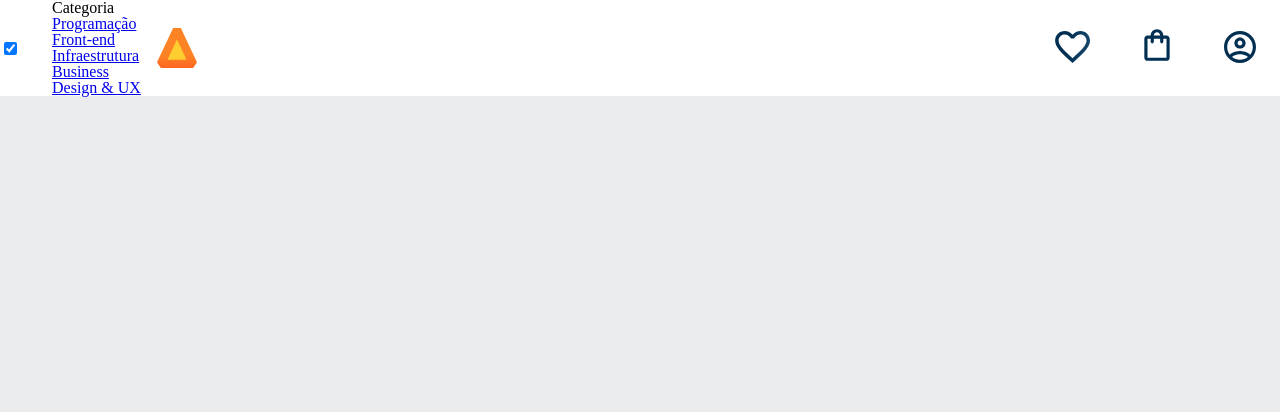
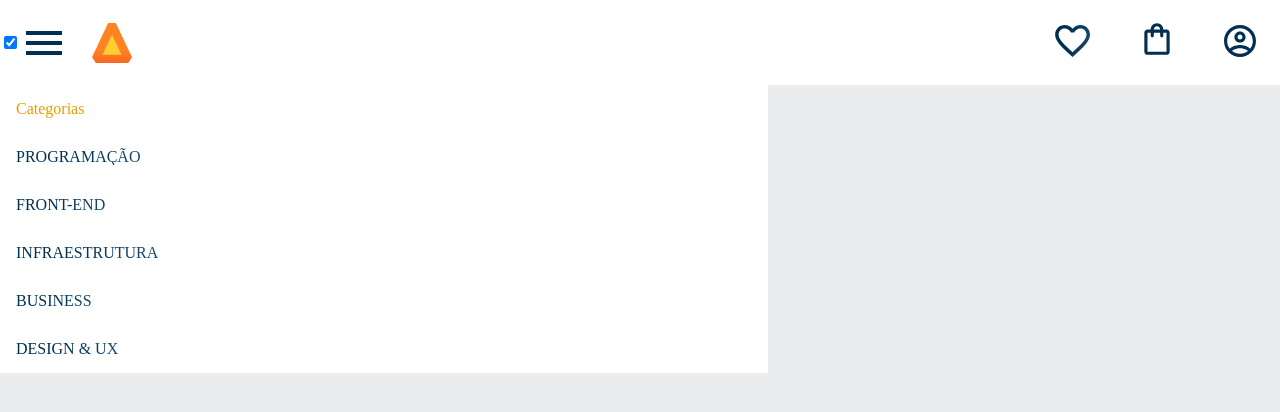
Before and after one commit to gabymunhoz/AluraBooksG, a plain HTML site: page index.html in a window 1280 px wide. Both pictures are taken after a click on the checkbox 10 px from the left and 42 px from the top of the page. Drawn offline with Linux system fonts and the light colour scheme.

Commit message:
Add files via upload

```diff
--- a/index.html
+++ b/index.html
@@ -12,12 +12,15 @@
     <body>
         <header class="cabeçalho">
             <div class="container">
-                <input type="checkbox" id="menu" class="container__botao">
+                <input type="checkbox" id="menu" class="container__botao" />
                 <label for="menu">
-                    <span class="cabeçalho_menu_hamburguer container__imagem"></span>
+                  <span class="cabeçalho__menu-hamburguer container__imagem"></span>
                 </label>
+
+                <img src="img/Frame 143.png" alt="Logo da AluraBooks" class="container__imagem" />
+
             <ul class="lista-menu">
-                    <li class="lista-menu__titulo">Categoria</li>
+                <li class="lista-menu__titulo">Categorias</li>
                 <li class="lista-menu__item">
                   <a href="#" class="lista-menu__link">Programação</a>
                 </li>
@@ -34,13 +37,15 @@
                   <a href="#" class="lista-menu__link">Design & UX</a>
                 </li>
               </ul>
-                    <img src="img/Logo.svg" alt="Logo do AluraBooks" class="container__imagem">
+
+
         </div>
             <div class="container">
-                <a href="#"><img src="img/Favoritos.svg" alt="Meus Favoritos" class="container__imagem"></a>
-                <a href="#"><img src="img/Compras.svg" alt="Carrinho de compras" class="container__imagem"></a>
-                <a href="#"><img src="img/Usuário.svg" alt="Meu Perfil" class="container__imagem"></a>
+        <a href="#"><img src="img/Favoritos.svg" alt="Meus Favoritos" class="container_imagem"></a>
+            <a href="#"><img src="img/Compras.svg" alt="Carrinho de compras" class="container_imagem"></a>
+            <a href="#"><img src="img/Usuário.svg" alt="Meu Perfil" class="container_imagem"></a>
         </div>
+
     </header>
 
     </body>
--- a/style.css
+++ b/style.css
@@ -2,8 +2,9 @@
 :root{
     --cor-de-fundo: #EBECEE;
     --branco: #FFFFFF;
-    --laranja: #eb9B00;
---azul-degrade:linear-gradient(97,57deg,#002F52 35.49% # 326589 165.37%)
+    --laranja: #eb9b00;
+    --azul-degrade: linear-gradient(97.54deg, #002f52 35.49%, #326589 165.37%);
+
 }
 body{
     background-color: var(--cor-de-fundo);
--- a/styles/header.css
+++ b/styles/header.css
@@ -1,27 +1,51 @@
-.cabeçalho__menu-hamburguer{
+.cabeçalho_menu-hamburguer{
     width: 24px;
     height: 24px;
     background-image: url(../img/Menu.svg);
-    background-repeat: no-repeat;
-    background-position: center;
     display: inline-block;
 }
-.cabeçalho{
+
+.cabeçalho {
     background-color: var(--branco);
     display: flex;
     justify-content: space-between;
     align-items: center;
+    position: relative;
 }
 .container{
     display: flex;
     align-items: center;
 }
-.container__imagem{
+
+.container_imagem{
     padding: 1em;
 }
+
 .lista-menu{
     display: none;
+    position: absolute;
+    top: 100%;
+    width: 60vw;
 }
-.container__botao:checked~.lista-menu{
+
+.container__botao:checked ~ .lista-menu {
     display: block;
-}
+  }
+
+  .lista-menu__titulo,
+  .lista-menu__item {
+    padding: 1em;
+    background-color: var(--branco);
+  }
+
+  .lista-menu__titulo{
+    color: var(--laranja);
+  }
+
+  .lista-menu__link {
+    background: var(--azul-degrade);
+    -webkit-background-clip: text;
+    -webkit-text-fill-color: transparent;
+    background-clip: text;
+    text-transform: uppercase;
+  }
```
Also changed, not shown: reset.css (line endings or trailing spaces). Lines whose indentation alone changed are shown as unchanged.
